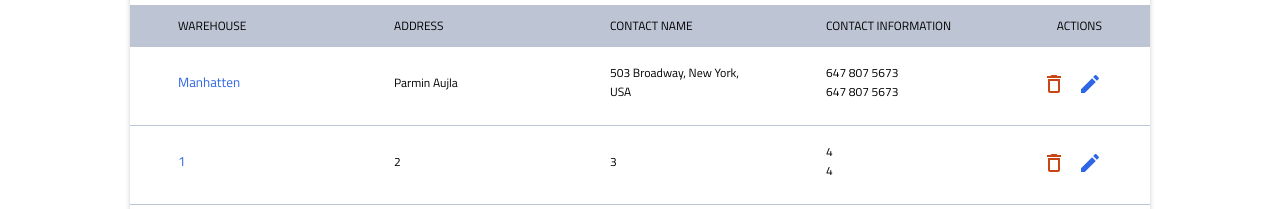
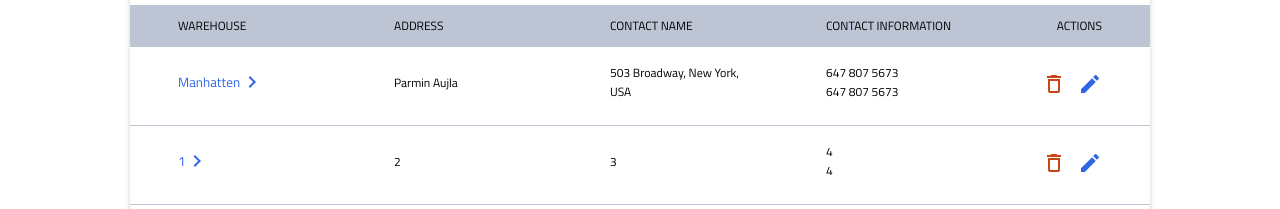
Before and after one commit to ATrainstation/InStock, a React (Vite) app: page / in a window 1280 px wide. Shown: the part 591-800 px from the top of the page. Built offline with nearby package versions, Linux system fonts and the light colour scheme.

Commit message:
feat(neil-9): added button functionality and icons

```diff
--- a/src/components/WareHouseItem/WareHouseItem.jsx
+++ b/src/components/WareHouseItem/WareHouseItem.jsx
@@ -3,6 +3,9 @@ import Delete from "../../assets/icons/delete_outline-24px.svg";
 import Edit from "../../assets/icons/edit-24px.svg";
 import "./WareHouseItem.scss";
 import Modal from "../Modal/Modal";
+import { Link } from "react-router-dom";
+
+import HeaderArrow from "../../assets/icons/chevron_right-24px.svg";
 
 export default function WareHouseItem() {
   const testData = [
@@ -33,8 +36,6 @@ export default function WareHouseItem() {
 
   return (
     <>
-
-
       {showModal && (
         <Modal
           showModal={showModal}
@@ -53,7 +54,13 @@ export default function WareHouseItem() {
           <div className="row">
             <div className="item">
               <p className="item__header">WAREHOUSE</p>
+              <Link className="linkDetails" to={`/warehouse/asda`}>
+              <div className="warehouse-link">
                 <button className="item__warehouse">{item.warehouse}</button>
+                <img src={HeaderArrow} alt="header arrow" />
+              </div>
+              </Link>
+
             </div>
             <div className="item">
               <p className="item__header">CONTACT NAME</p>
--- a/src/components/WareHouseItem/WareHouseItem.scss
+++ b/src/components/WareHouseItem/WareHouseItem.scss
@@ -1,6 +1,8 @@
-@use '../../styles/partials/mixins' as *;
-@use '../../styles/partials/variables' as *;
-
+@use "../../styles/partials/mixins" as *;
+@use "../../styles/partials/variables" as *;
+* {
+  text-decoration: none;
+}
 .item {
   width: 47%;
   margin-bottom: 0.5rem;
@@ -9,12 +11,17 @@
     font-size: 11px;
     margin-bottom: 0.2rem;
     font-weight: 600;
+    color: $slate;
   }
   &__warehouse {
     border: none;
     background-color: $white;
     color: $instock-indigo;
   }
+}
+
+.warehouse-link {
+  display: flex;
 }
 
 .row {
@@ -41,7 +48,7 @@
   .row {
     justify-content: space-between;
     align-items: center;
-    padding-right:24px;
+    padding-right: 24px;
     padding-left: 24px;
   }
   .item {
@@ -70,7 +77,7 @@
   .row {
     justify-content: space-between;
     align-items: center;
-    padding-right:48px;
+    padding-right: 48px;
     padding-left: 48px;
   }
   .item {
```
Lines whose indentation alone changed are shown as unchanged.
